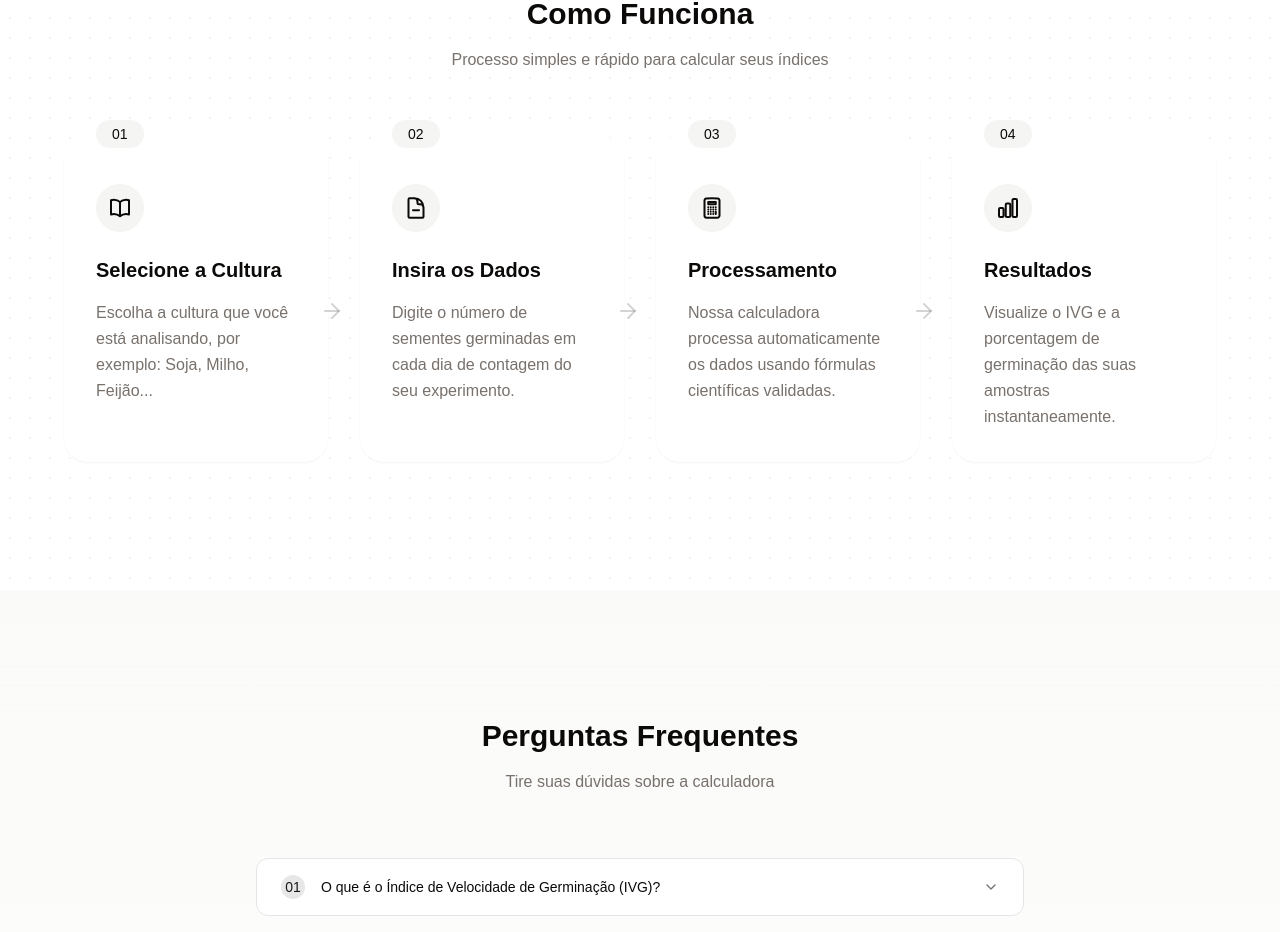
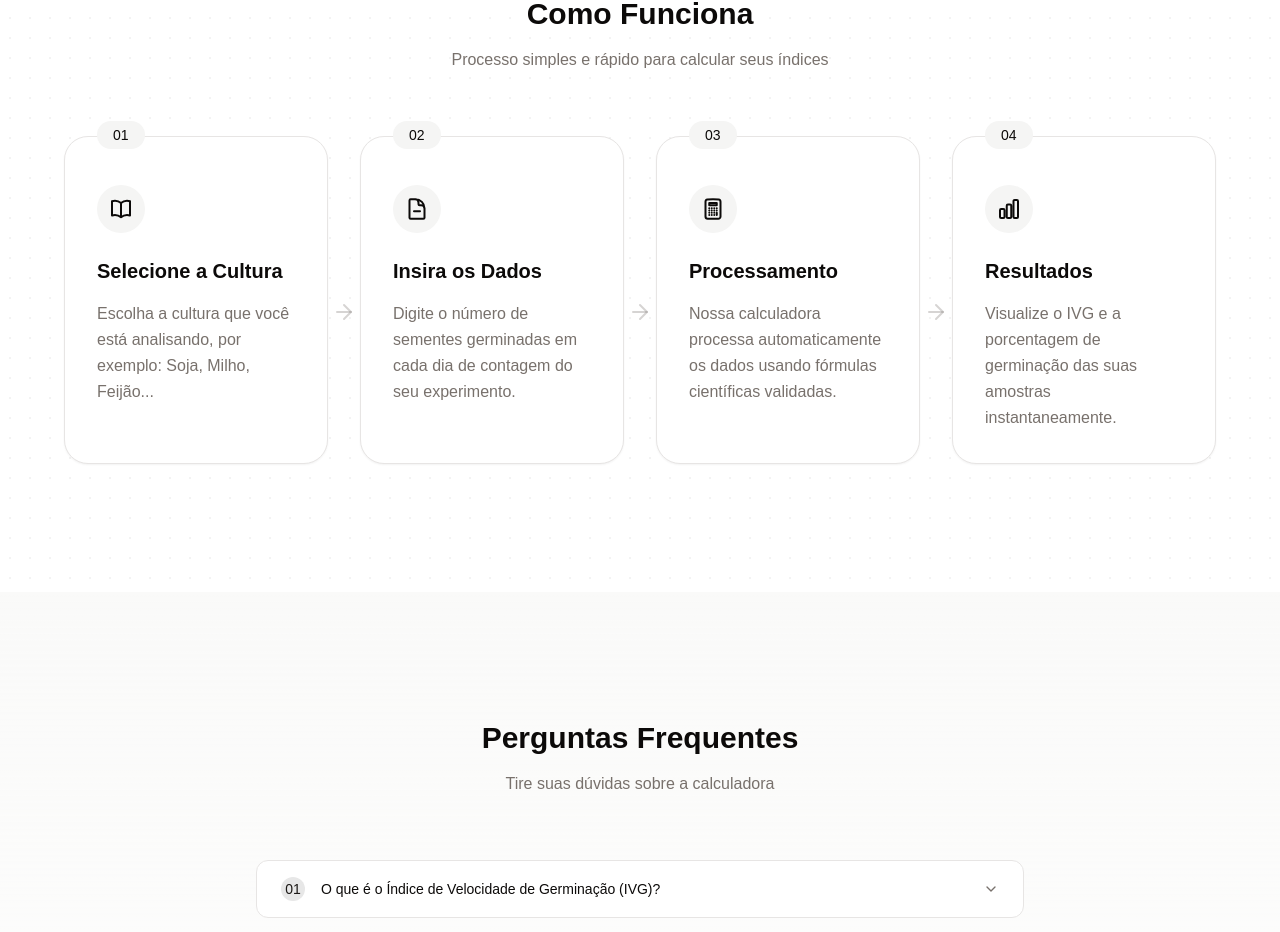
Before and after one commit to Ryann2002/calculadora-ivg, a Next.js app: page / in a window 1280 px wide. Shown: the part 1650-2582 px from the top of the page. Built offline with nearby package versions, Linux system fonts and the light colour scheme.

Commit message:
add rule to ignore any

```diff
--- a/src/app/page.tsx
+++ b/src/app/page.tsx
@@ -20,21 +20,22 @@ export default function Home() {
   const [isLoading, setIsLoading] = React.useState(false);
 
   React.useEffect(() => {
+    // eslint-disable-next-line @typescript-eslint/no-explicit-any
     const smoothScroll = (e: any) => {
       e.preventDefault();
-      const href = e.currentTarget.getAttribute("href");
+      const href = e.currentTarget.getAttribute('href');
       document.querySelector(href)?.scrollIntoView({
-        behavior: "smooth",
+        behavior: 'smooth',
       });
     };
 
-    document.querySelectorAll('a[href^="#"]').forEach((anchor) => {
-      anchor.addEventListener("click", smoothScroll);
+    document.querySelectorAll('a[href^="#"]').forEach(anchor => {
+      anchor.addEventListener('click', smoothScroll);
     });
 
     return () => {
-      document.querySelectorAll('a[href^="#"]').forEach((anchor) => {
-        anchor.removeEventListener("click", smoothScroll);
+      document.querySelectorAll('a[href^="#"]').forEach(anchor => {
+        anchor.removeEventListener('click', smoothScroll);
       });
     };
   }, []);
@@ -604,7 +605,7 @@ export default function Home() {
                   transition={{ duration: 0.5, delay: index * 0.1 }}
                 >
                   {/* Step Card */}
-                  <div className="bg-white rounded-3xl p-8 shadow-sm relative h-full hover:shadow-lg transition-all duration-300 group">
+                  <div className="bg-white rounded-3xl p-8 shadow-sm relative h-full hover:shadow-lg transition-all duration-300 group border">
                     {/* Step Number */}
                     <motion.div
                       className="absolute -top-4 left-8"
@@ -613,7 +614,7 @@ export default function Home() {
                       viewport={{ once: true }}
                       transition={{ duration: 0.5, delay: index * 0.1 + 0.2 }}
                     >
-                      <div className="bg-muted rounded-full px-4 py-1 text-sm group-hover:bg-primary/10 transition-colors duration-300">
+                      <div className="bg-muted rounded-full px-4 py-1 text-sm transition-colors duration-300">
                         {item.step}
                       </div>
                     </motion.div>
@@ -639,7 +640,7 @@ export default function Home() {
                   {/* Arrow */}
                   {index < 3 && (
                     <motion.div
-                      className="hidden md:block absolute top-1/2 -right-4 text-muted-foreground/30"
+                      className="hidden md:block absolute top-1/2 -right-7 text-muted-foreground/30"
                       initial={{ opacity: 0, x: -10 }}
                       whileInView={{ opacity: 1, x: 0 }}
                       viewport={{ once: true }}
```
